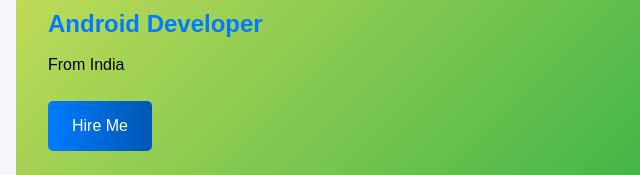
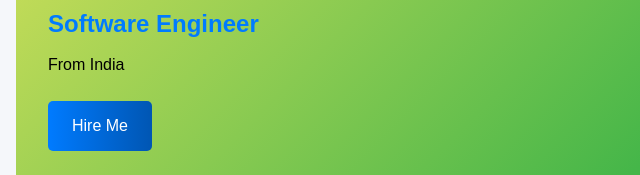
Before and after one commit to priyanshu1512/Resume, a plain HTML site: page index.html in a window 1280 px wide. Shown: the part 322-497 px from the top of the page, 0-640 px from the left. Drawn offline with nearby package versions, Linux system fonts and the light colour scheme.

Commit message:
index.html

```diff
--- a/index.html
+++ b/index.html
@@ -54,7 +54,7 @@
             <h2>Hello,</h2>
              <h1>I'm Priyanshu Kumar Ojha
 </h1>
-            <h3>Android Developer</h3>
+            <h3>Software Engineer</h3>
             <p>From India</p>
             <a href="#contact" class="btn">Hire Me</a>
         </div>
```
